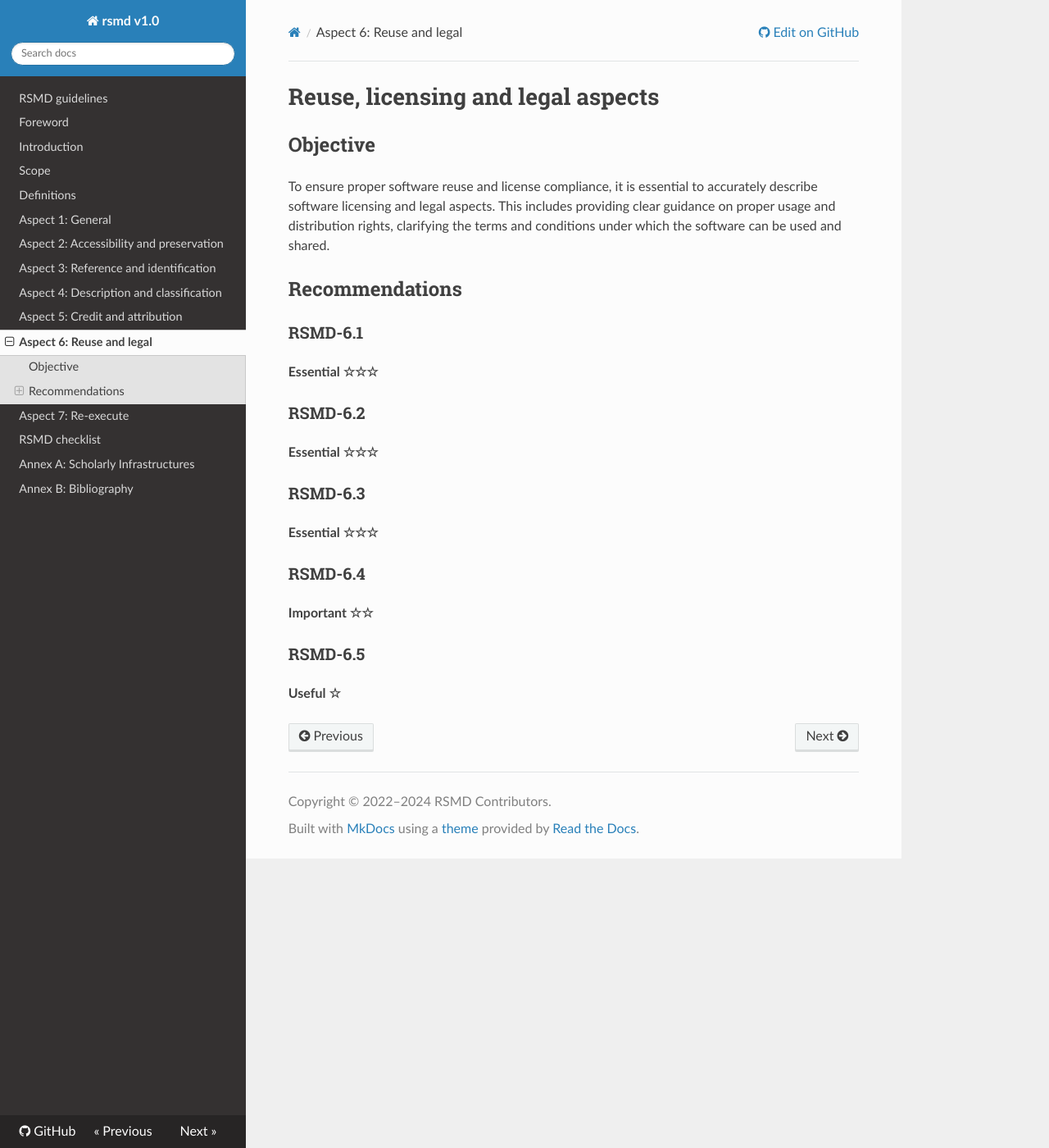
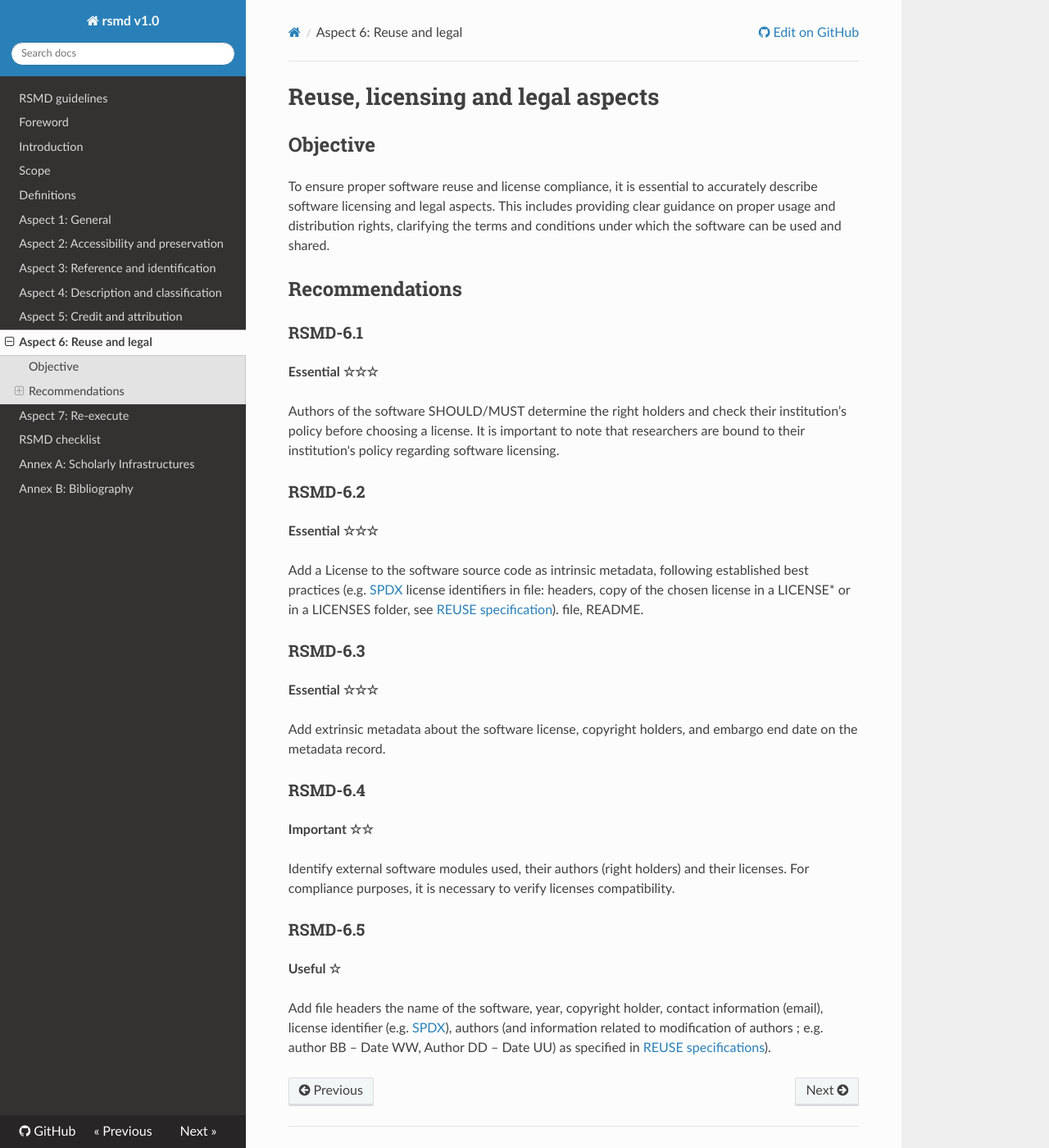
Before and after one commit to FAIR-IMPACT/RSMD-guidelines, an MkDocs documentation site: the page built from chapters/6.Reuse_legal.md, in a window 1280 px wide and 1400 px high. Shown: the whole window at 82% size. Built offline with MkDocs 1.6.1, drawn with Linux system fonts in a browser that asks for light colours; nearby versions of some CDN libraries.

Commit message:
Add content in 6.Reuse_legal.md

```diff
--- a/chapters/6.Reuse_legal.md
+++ b/chapters/6.Reuse_legal.md
@@ -6,17 +6,25 @@ To ensure proper software reuse and license compliance, it is essential to accur
 ### RSMD-6.1
 **Essential ☆☆☆**
 
+Authors of the software SHOULD/MUST determine the right holders and check their institution’s policy before choosing a license. It is important to note that researchers are bound to their institution's policy regarding software licensing.
 
 ### RSMD-6.2
 **Essential ☆☆☆**
+
+Add a License to the software source code as intrinsic metadata, following established best practices (e.g. [SPDX](https://spdx.org/licenses/) license identifiers in file: headers, copy of the chosen license in a LICENSE* or in a LICENSES folder, see [REUSE specification](https://reuse.software/tutorial/)). file, README.
 
 
 ### RSMD-6.3
 **Essential ☆☆☆**
 
+Add extrinsic metadata about the software license, copyright holders, and embargo end date on the metadata record.
 
 ### RSMD-6.4
 **Important ☆☆**
 
+Identify external software modules used, their authors (right holders) and their licenses. For compliance purposes, it is necessary to verify licenses compatibility.
+
 ### RSMD-6.5
 **Useful ☆**
+
+Add file headers the name of the software, year, copyright holder, contact information (email), license identifier (e.g. [SPDX](https://spdx.org/licenses/)), authors (and information related to modification of authors ; e.g. author BB – Date WW, Author DD – Date UU) as specified in [REUSE specifications](https://reuse.software/spec/)).
```
